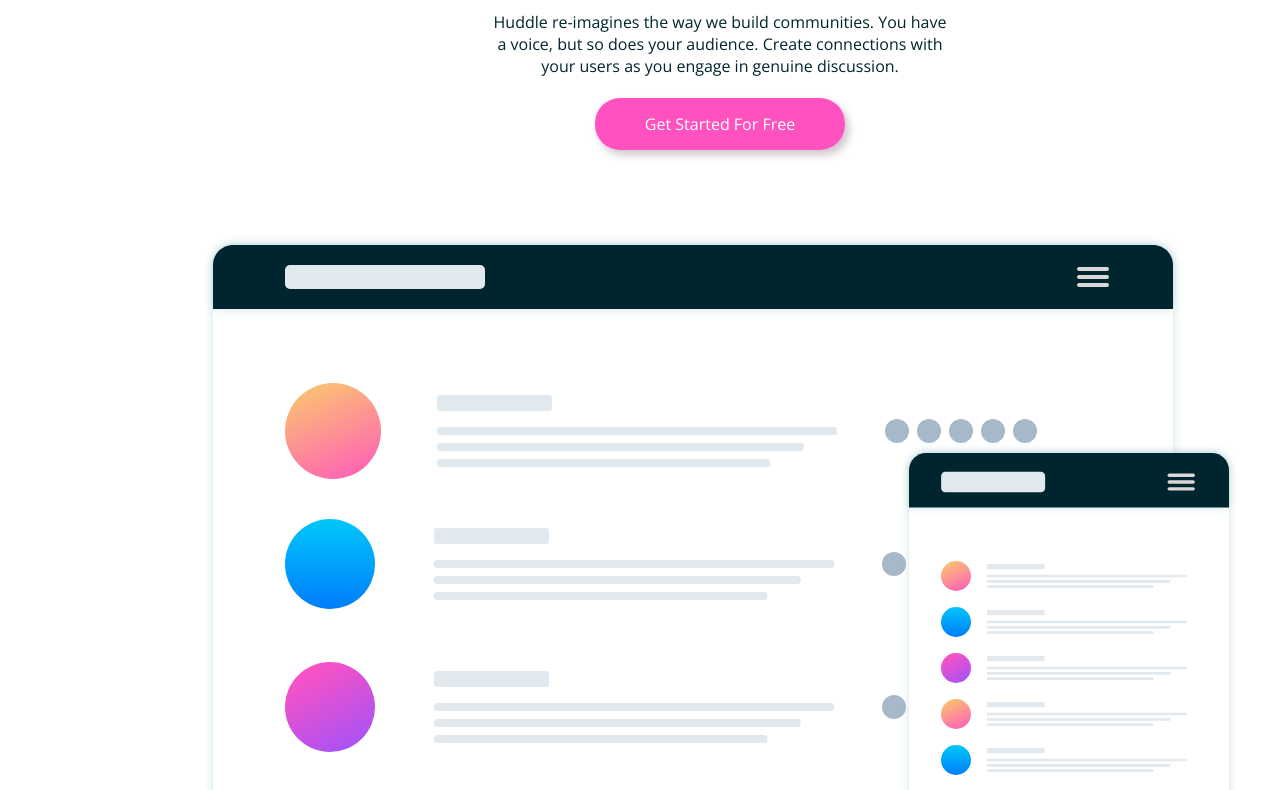
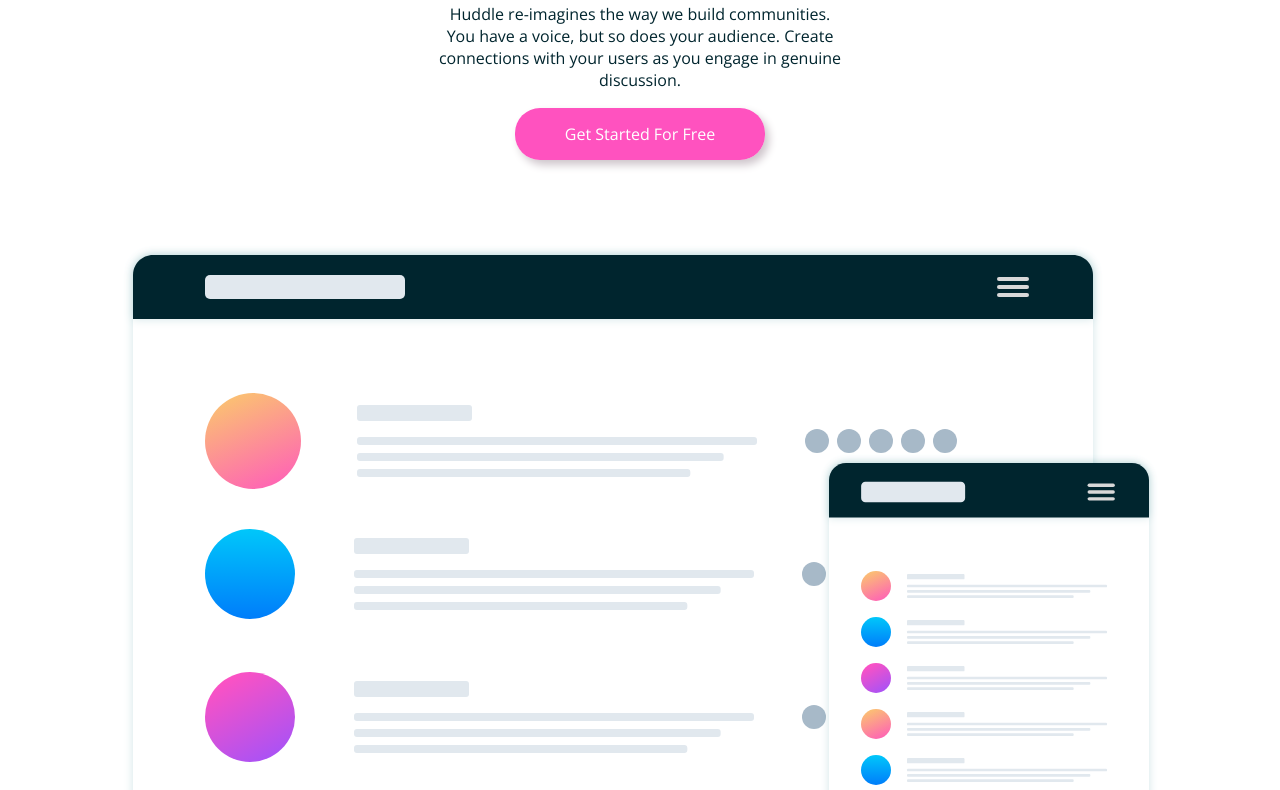
Before and after one commit to HichamBen/huddle-landing-page-with-curved-sections-master, a plain HTML site: page index.html in a window 1280 px wide. Shown: the part 314-1104 px from the top of the page. Drawn offline with nearby package versions, Linux system fonts and the light colour scheme.

Commit message:
remove x-scroll

```diff
--- a/public/CSS/style.css
+++ b/public/CSS/style.css
@@ -3,9 +3,10 @@
 }
 
 body {
-    width: 1440px;
+    width: 100%;
     margin: 0;
     font-family: 'Open Sans', sans-serif;
+    overflow-x: hidden;
 }
 
 h1 {
```
